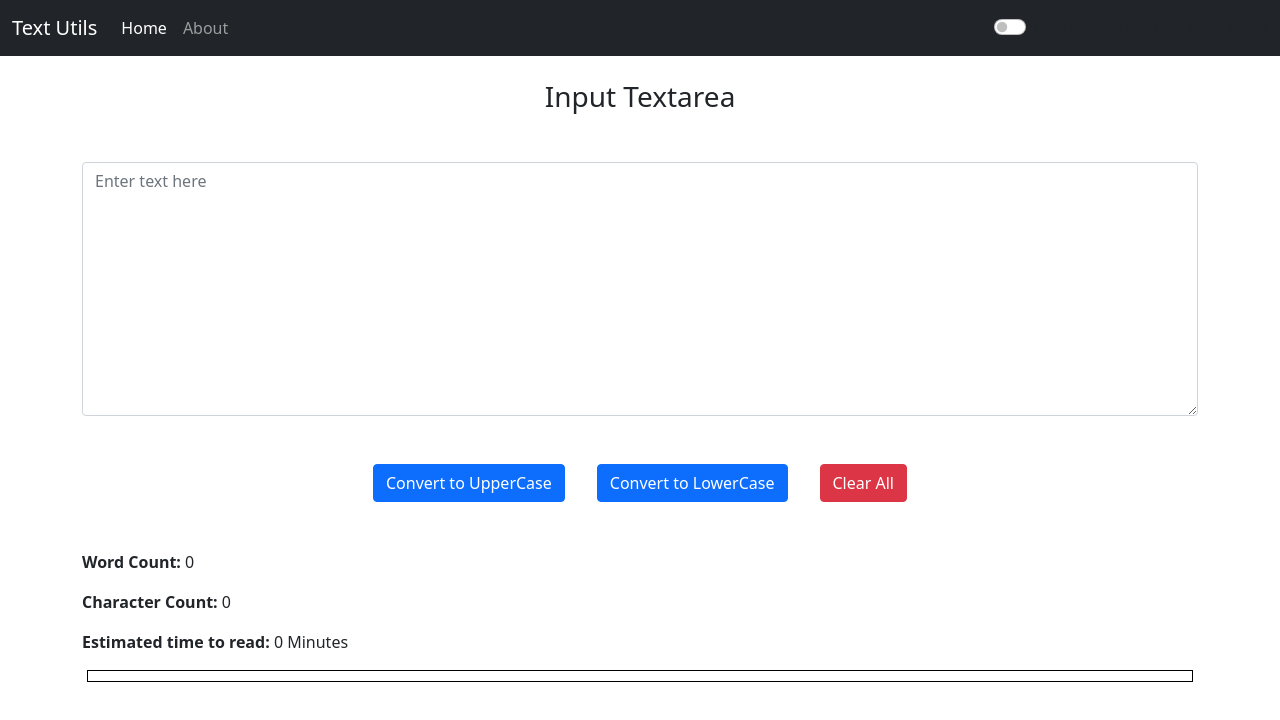
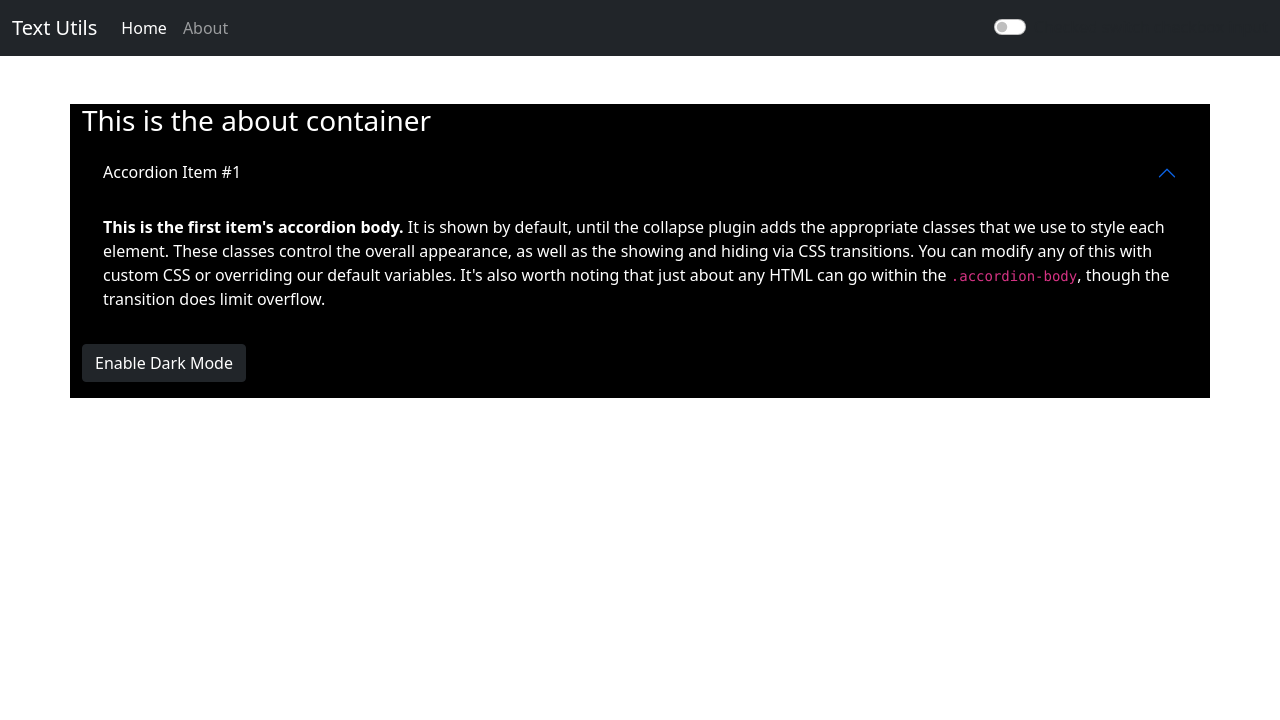
Before and after one commit to PranavTrip/TextUtils, a React (Create React App) app: page / in a window 1280 px wide. Shown: the top 720 px of the page. Built offline with nearby package versions, Linux system fonts and the light colour scheme.

Commit message:
Add dark mode in a new component

```diff
--- a/src/App.js
+++ b/src/App.js
@@ -1,4 +1,5 @@
 import "./App.css";
+import About from "./components/About";
 import Navbar from "./components/Navbar";
 import TextBox from "./components/TextBox";
 
@@ -6,7 +7,8 @@ function App() {
   return (
     <>
       <Navbar title="Text Utils" aboutText="About" />
-      <TextBox heading="Input Textarea"/>
+      <About/>
+      {/* <TextBox heading="Input Textarea"/> */}
     </>
   );
 }
--- /dev/null
+++ b/src/components/About.jsx
@@ -0,0 +1,78 @@
+import React, { useState } from "react";
+
+function About() {
+  // State to switch between modes
+  const [btnText, setBtnText] = useState("Enable Dark Mode");
+  const [style, setStyle] = useState({
+    backgroundColor: "black",
+    color: "white",
+  });
+  const toggleMode = () => {
+    if (style.color === "black") {
+      setStyle({
+        color: "white",
+        backgroundColor: "black",
+        border: "1px solid white",
+      });
+      setBtnText("Enable Light Mode");
+
+    } else {
+      setStyle({
+        color: "black",
+        backgroundColor: "white",
+      });
+      setBtnText("Enable Dark Mode");
+
+    }
+  };
+  return (
+    <>
+      <div className="container my-5" style={style}>
+        <h3 className="my-heading">This is the about container</h3>
+        <div class="accordion" id="accordionExample">
+          <div class="accordion-item" style={style}>
+            <h2 class="accordion-header" id="headingOne" style={style}>
+              <button
+                class="accordion-button"
+                type="button"
+                data-bs-toggle="collapse"
+                data-bs-target="#collapseOne"
+                aria-expanded="true"
+                aria-controls="collapseOne"
+                style={style}
+              >
+                Accordion Item #1
+              </button>
+            </h2>
+            <div
+              id="collapseOne"
+              class="accordion-collapse collapse show"
+              aria-labelledby="headingOne"
+              data-bs-parent="#accordionExample"
+            >
+              <div class="accordion-body">
+                <strong>This is the first item's accordion body.</strong> It is
+                shown by default, until the collapse plugin adds the appropriate
+                classes that we use to style each element. These classes control
+                the overall appearance, as well as the showing and hiding via
+                CSS transitions. You can modify any of this with custom CSS or
+                overriding our default variables. It's also worth noting that
+                just about any HTML can go within the{" "}
+                <code>.accordion-body</code>, though the transition does limit
+                overflow.
+              </div>
+            </div>
+          </div>
+        </div>
+        <button
+          className="btn btn-dark my-3 mx-auto text-center"
+          onClick={toggleMode}
+        >
+          {btnText}
+        </button>
+      </div>
+    </>
+  );
+}
+
+export default About;
```
